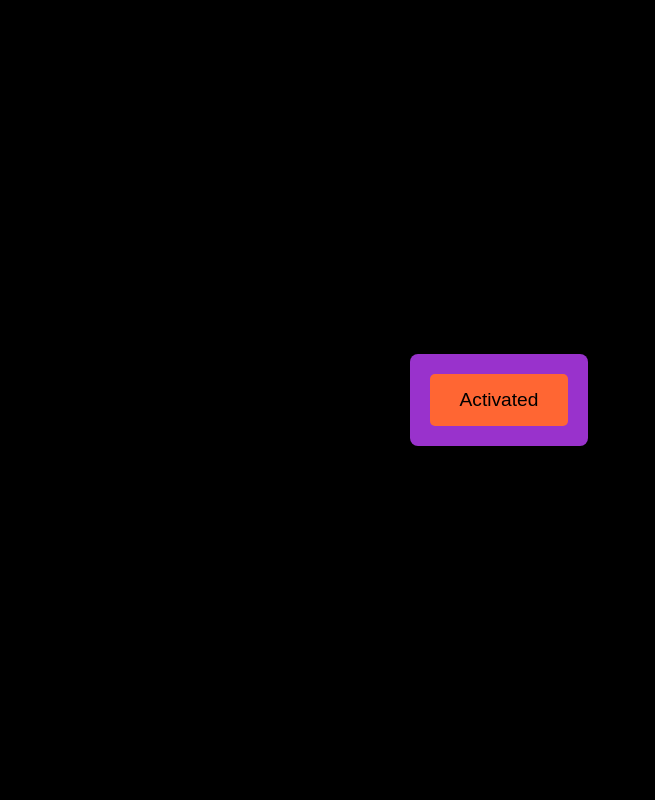
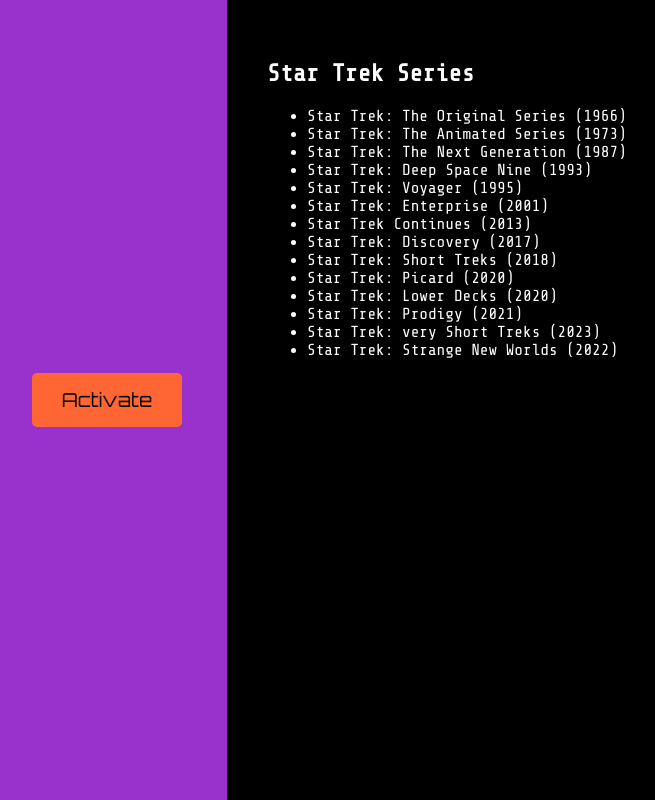
Before and after one commit to GeorgeWebDevCy/LCARSOS, an Electron app: page index.html in a window 1024 px wide. Both pictures are taken after a click on the button "Activate". Shown: the whole page, without its empty margins (13-668 px from the left). Drawn offline with nearby package versions, Linux system fonts and the light colour scheme.

Commit message:
Add LCARS interface enhancements and dataset

```diff
--- a/index.html
+++ b/index.html
@@ -4,11 +4,14 @@
   <meta charset="UTF-8">
   <title>LCARS Interface</title>
   <link rel="stylesheet" href="styles.css">
-  <link href="https://fonts.googleapis.com/css2?family=Share+Tech+Mono&display=swap" rel="stylesheet">
+  <link href="https://fonts.googleapis.com/css2?family=Share+Tech+Mono&family=Orbitron:wght@400;700&display=swap" rel="stylesheet">
 </head>
 <body>
-  <div id="panel">
-    <button class="lcars-button" id="main-btn">Activate</button>
+  <div id="wrapper">
+    <div id="left-bar">
+      <button class="lcars-button" id="main-btn">Activate</button>
+    </div>
+    <div id="content" class="hidden"></div>
   </div>
   <script src="renderer.js"></script>
 </body>
--- a/renderer.js
+++ b/renderer.js
@@ -13,6 +13,21 @@
 
   btn.addEventListener('click', () => {
     playBeep();
-    btn.textContent = 'Activated';
+    btn.textContent = 'Loading...';
+    fetch('star_trek_series.json')
+      .then(res => res.json())
+      .then(data => {
+        const content = document.getElementById('content');
+        const list = document.createElement('ul');
+        data.forEach(series => {
+          const item = document.createElement('li');
+          item.textContent = `${series.title} (${series.begin.split('-')[0]})`;
+          list.appendChild(item);
+        });
+        content.innerHTML = '<h2>Star Trek Series</h2>';
+        content.appendChild(list);
+        content.classList.remove('hidden');
+        btn.textContent = 'Activate';
+      });
   });
 });
--- /dev/null
+++ b/star_trek_series.json
@@ -0,0 +1,16 @@
+[
+  {"series_id": 1, "title": "Star Trek: The Original Series", "begin": "1966-09-08", "end": "1969-06-03"},
+  {"series_id": 2, "title": "Star Trek: The Animated Series", "begin": "1973-09-08", "end": "1974-10-12"},
+  {"series_id": 3, "title": "Star Trek: The Next Generation", "begin": "1987-09-28", "end": "1994-05-23"},
+  {"series_id": 4, "title": "Star Trek: Deep Space Nine", "begin": "1993-01-03", "end": "1999-06-02"},
+  {"series_id": 5, "title": "Star Trek: Voyager", "begin": "1995-01-16", "end": "2001-05-23"},
+  {"series_id": 6, "title": "Star Trek: Enterprise", "begin": "2001-09-26", "end": "2005-05-13"},
+  {"series_id": 7, "title": "Star Trek Continues", "begin": "2013-05-26", "end": "2017-11-13"},
+  {"series_id": 8, "title": "Star Trek: Discovery", "begin": "2017-09-24", "end": "2024-05-30"},
+  {"series_id": 9, "title": "Star Trek: Short Treks", "begin": "2018-10-04", "end": "2020-01-09"},
+  {"series_id": 10, "title": "Star Trek: Picard", "begin": "2020-01-23", "end": "2023-04-20"},
+  {"series_id": 11, "title": "Star Trek: Lower Decks", "begin": "2020-08-06", "end": "2024-12-19"},
+  {"series_id": 12, "title": "Star Trek: Prodigy", "begin": "2021-10-28", "end": "2024-07-01"},
+  {"series_id": 13, "title": "Star Trek: very Short Treks", "begin": "2023-09-08", "end": "2023-10-04"},
+  {"series_id": 14, "title": "Star Trek: Strange New Worlds", "begin": "2022-05-05", "end": null}
+]
--- a/styles.css
+++ b/styles.css
@@ -1,18 +1,36 @@
+#wrapper {
+  display: flex;
+  height: 100vh;
+}
+
 body {
   margin: 0;
   background: #000;
   font-family: 'Share Tech Mono', monospace;
   color: #fff;
+  overflow: hidden;
+}
+
+#left-bar {
+  width: 200px;
+  background: #9932CC;
+  padding: 20px;
   display: flex;
+  flex-direction: column;
   justify-content: center;
   align-items: center;
-  height: 100vh;
 }
 
-#panel {
-  background: #9932CC;
-  padding: 20px;
-  border-radius: 8px;
+#content {
+  flex: 1;
+  background: #000;
+  padding: 40px;
+  overflow-y: auto;
+  animation: fadeIn 1s ease forwards;
+}
+
+.hidden {
+  display: none;
 }
 
 .lcars-button {
@@ -23,8 +41,15 @@
   color: #000;
   border-radius: 5px;
   cursor: pointer;
+  font-family: 'Orbitron', sans-serif;
+  transition: background 0.3s ease;
 }
 
 .lcars-button:hover {
   background: #FF9966;
 }
+
+@keyframes fadeIn {
+  from { opacity: 0; }
+  to { opacity: 1; }
+}
```
Also changed, not shown: README.md.
